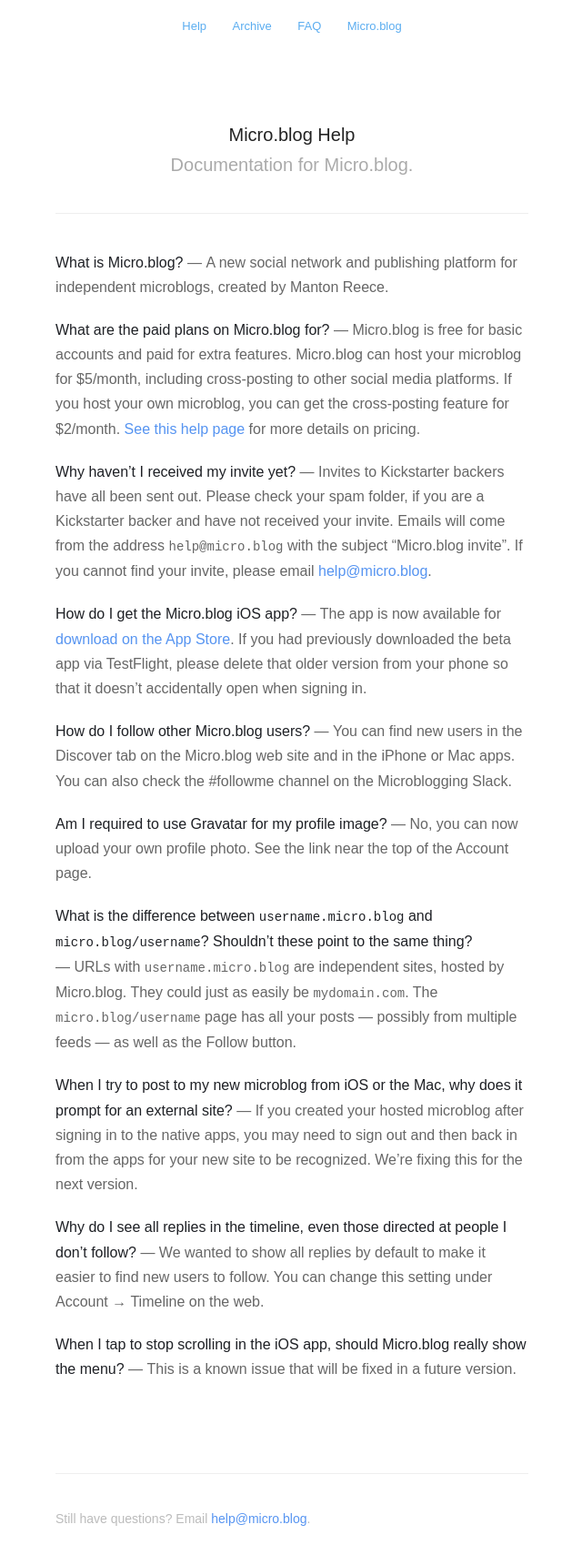
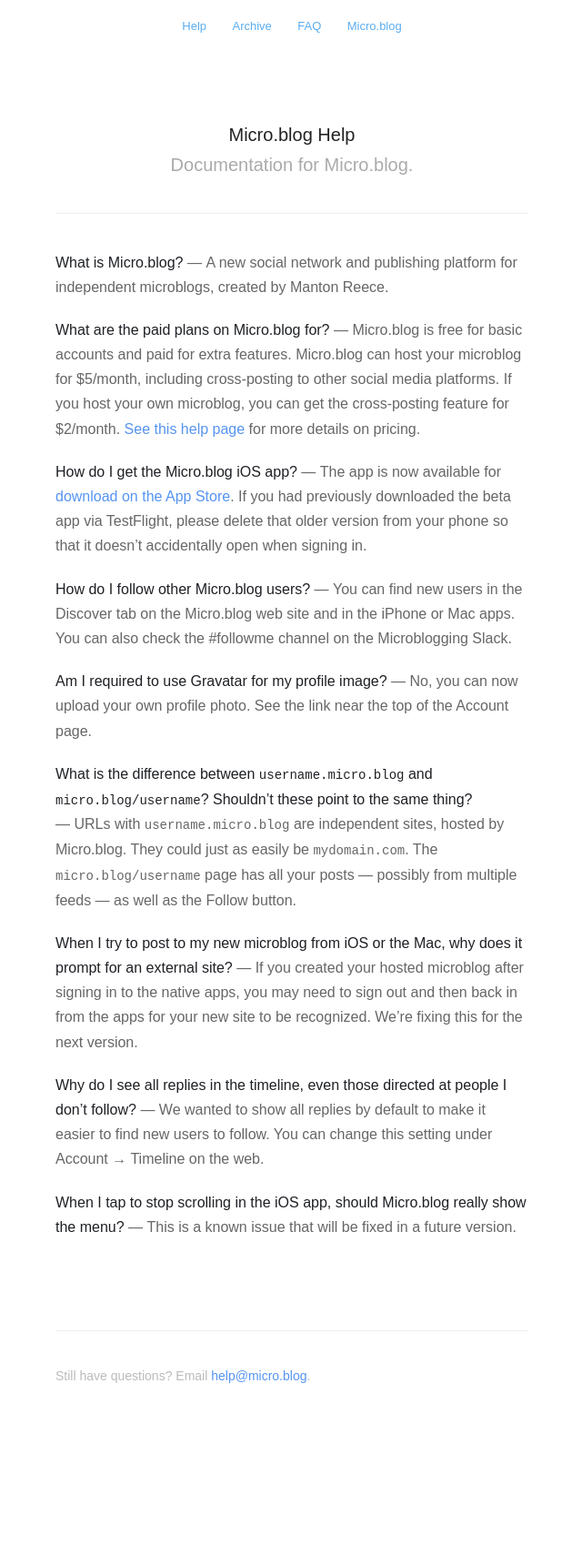
Before and after one commit to microdotblog/help.micro.blog, a Jekyll site: the page built from faq.md, in a window 1280 px wide. Shown: the whole page at 91% size, without its empty margins (319-959 px from the left). Built offline with Jekyll 4.4.1, drawn with Linux system fonts in a browser that asks for light colours; nearby versions of some CDN libraries; after the commit the page ends 1563 px from its top, so only the background shows below that.

Commit message:
Removed help about receiving invites since it's not relevant to most users now.

```diff
--- a/faq.md
+++ b/faq.md
@@ -7,8 +7,6 @@
 **What is Micro.blog?** — A new social network and publishing platform for independent microblogs, created by Manton Reece.
 
 **What are the paid plans on Micro.blog for?** — Micro.blog is free for basic accounts and paid for extra features. Micro.blog can host your microblog for $5/month, including cross-posting to other social media platforms. If you host your own microblog, you can get the cross-posting feature for $2/month. [See this help page](http://help.micro.blog/2018/pricing/) for more details on pricing.
-
-**Why haven't I received my invite yet?** — Invites to Kickstarter backers have all been sent out. Please check your spam folder, if you are a Kickstarter backer and have not received your invite. Emails will come from the address `help@micro.blog` with the subject "Micro.blog invite". If you cannot find your invite, please email [help@micro.blog](mailto:help@micro.blog).
 
 **How do I get the Micro.blog iOS app?** — The app is now available for [download on the App Store](https://itunes.apple.com/us/app/micro-blog/id1253201335?ls=1&mt=8). If you had previously downloaded the beta app via TestFlight, please delete that older version from your phone so that it doesn't accidentally open when signing in.
 
```
